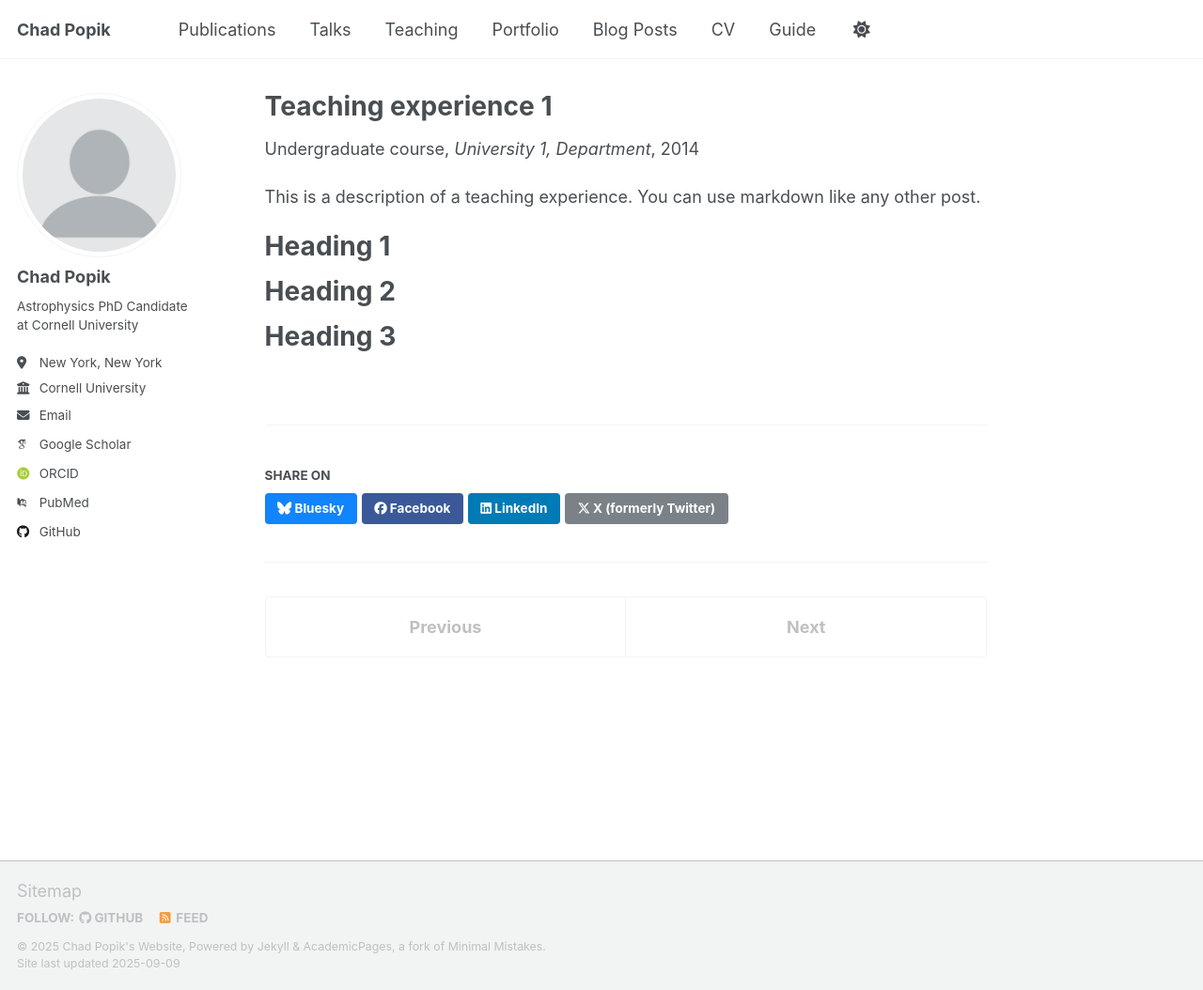
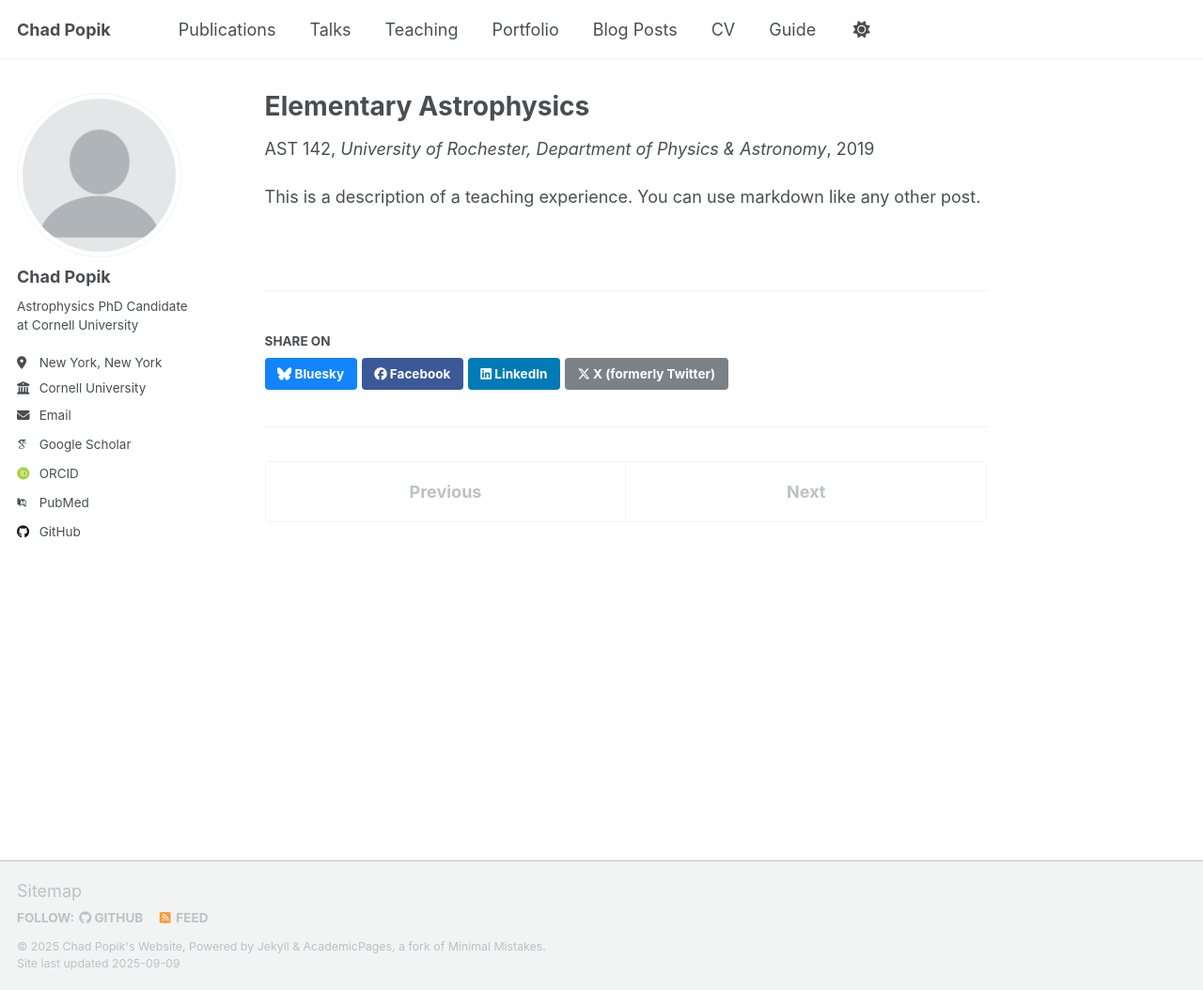
Before and after one commit to chadpopik/chadpopik.github.io, a Jekyll site: the page built from _teaching/2014-spring-teaching-1.md, in a window 1280 px wide and 1054 px high. Shown: the whole window at 94% size. Built offline with Jekyll 4.4.1, drawn with Linux system fonts in a browser that asks for light colours; some web fonts are replaced; a script that is not in the unit is left out.

Commit message:
Update 2014-spring-teaching-1.md

```diff
--- a/_teaching/2014-spring-teaching-1.md
+++ b/_teaching/2014-spring-teaching-1.md
@@ -1,20 +1,11 @@
 ---
-title: "Teaching experience 1"
+title: "Elementary Astrophysics"
 collection: teaching
-type: "Undergraduate course"
+type: "AST 142"
 permalink: /teaching/2014-spring-teaching-1
-venue: "University 1, Department"
-date: 2014-01-01
-location: "City, Country"
+venue: "University of Rochester, Department of Physics & Astronomy"
+date: 2019-01-01
+location: "Rochester, New York"
 ---
 
 This is a description of a teaching experience. You can use markdown like any other post.
-
-Heading 1
-======
-
-Heading 2
-======
-
-Heading 3
-======
```
